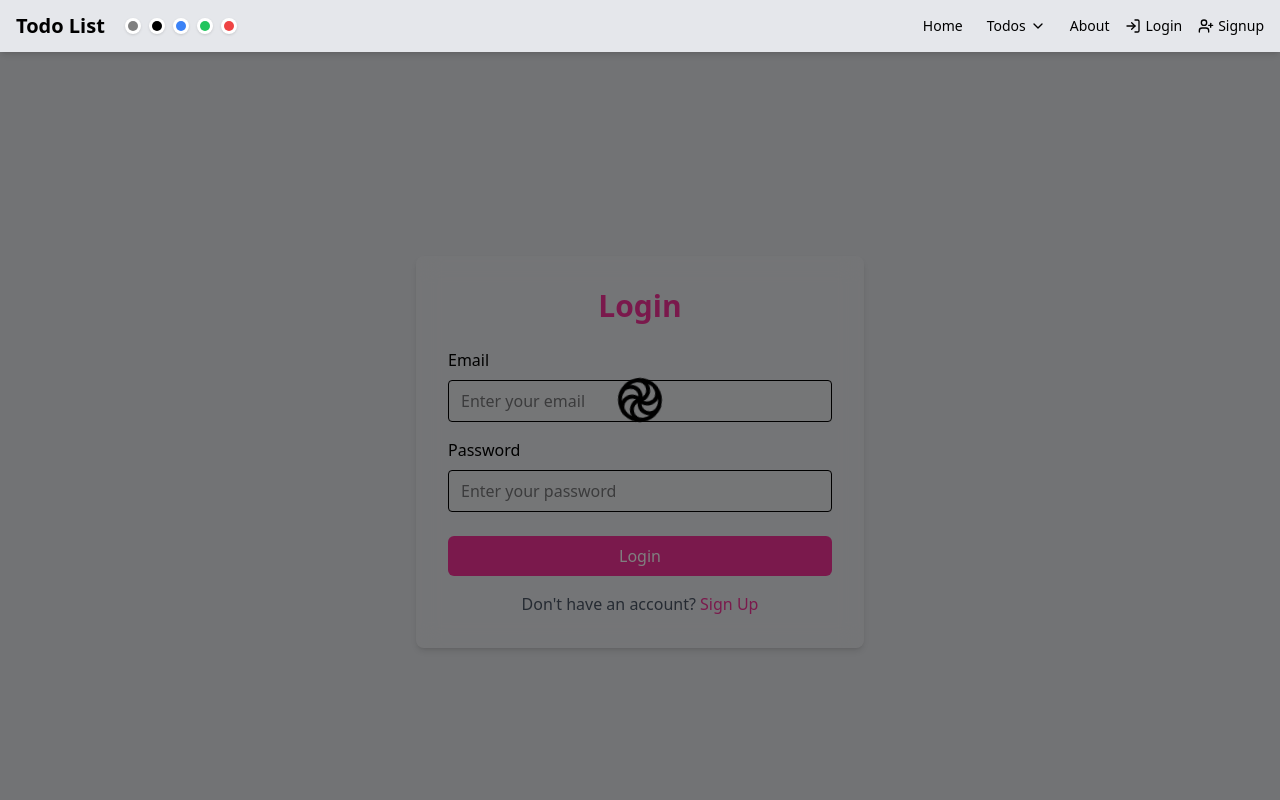
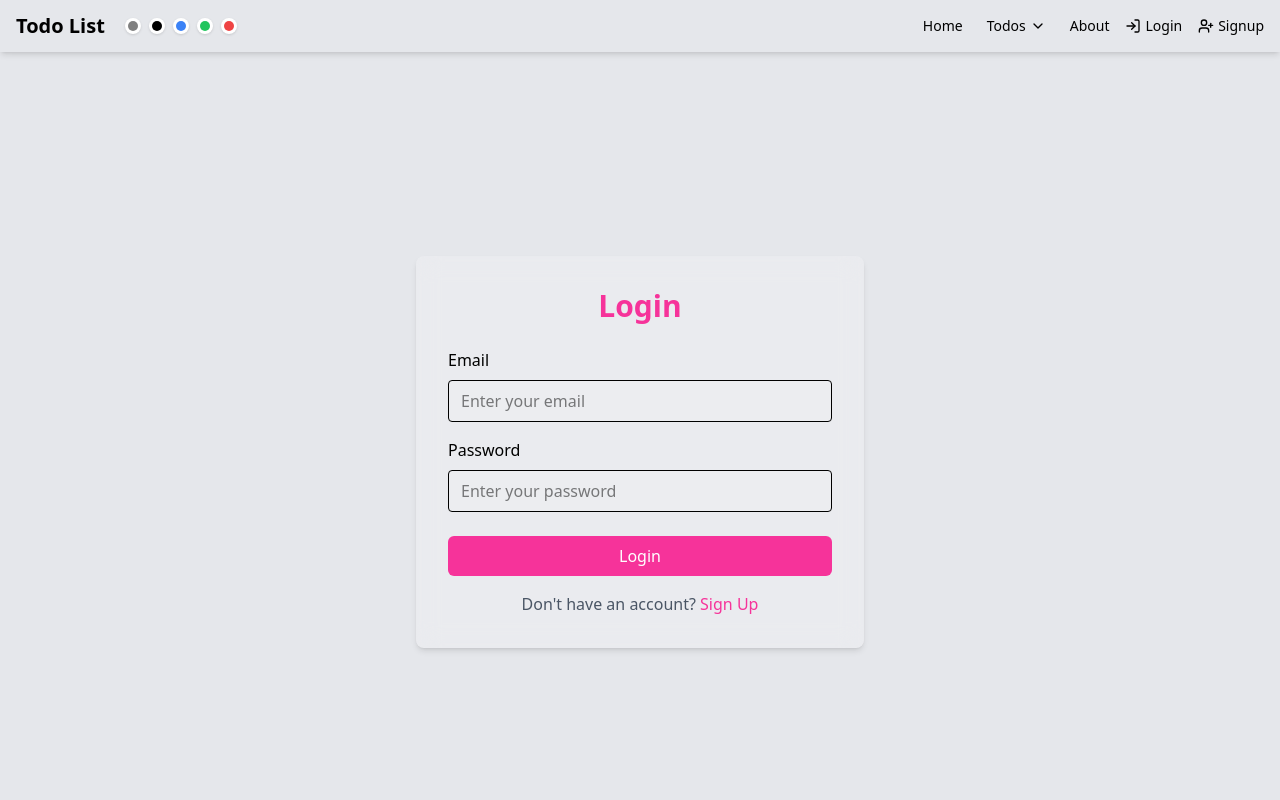
Before and after one commit to PraveenGupta11001/daily-todos, a React (Vite) app in the folder frontend/todoList/: page /login in a window 1280 px wide. Shown: the top 800 px of the page. Built offline with nearby package versions, Linux system fonts and the light colour scheme.

Commit message:
including suggestion features using llama-70B LLM Model

```diff
--- a/frontend/todoList/src/App.jsx
+++ b/frontend/todoList/src/App.jsx
@@ -1,35 +1,31 @@
 import React, { useState, useEffect } from 'react';
-import { BrowserRouter, useLocation } from 'react-router-dom';
+import { BrowserRouter, useLocation, useNavigationType } from 'react-router-dom';
 import { useSelector } from 'react-redux';
 import AppRoutes from './routes/AppRoutes';
 import Footer from './components/Footer';
 import Navbar from './components/Navbar';
-import { LoaderPinwheel } from 'lucide-react';
 import { motion } from 'framer-motion';
+import Loader from '../src/assets/Loader.webp';
 
 import './App.css';
 
-function ScrollReloadAndLoad() {
+function ScrollAndLoad() {
   const location = useLocation();
+  const navigationType = useNavigationType();
   const [isLoading, setIsLoading] = useState(false);
-  const currentTheme = useSelector((state) => state.theme.currentTheme);
 
   useEffect(() => {
-    // Show loader and reload on URL change
-    const handleRouteChange = () => {
-      setIsLoading(true);
-      window.scrollTo(0, 0); // Scroll to top
-      window.location.reload(); // Reload the page
-    };
+    // Show loader during navigation
+    setIsLoading(true);
+    window.scrollTo(0, 0); // Scroll to top
 
-    handleRouteChange();
+    // Simulate a loading delay (e.g., for data fetching or transition)
+    const timer = setTimeout(() => {
+      setIsLoading(false);
+    }, 500); // Adjust the delay as needed
 
-    // Since the page reloads, we don't need to hide the loader here
-    // The browser reset will handle it
-  }, [location.pathname]);
-
-  // Loader color based on theme
-  const loaderColor = currentTheme.backgroundColor === 'bg-gray-200' ? '#000000' : '#ffffff';
+    return () => clearTimeout(timer); // Cleanup timer on unmount
+  }, [location.pathname, navigationType]); // Trigger on path or navigation type change
 
   return (
     <>
@@ -41,10 +37,10 @@ function ScrollReloadAndLoad() {
           exit={{ opacity: 0 }}
           transition={{ duration: 0.3 }}
         >
-          <LoaderPinwheel
-            size={48}
-            className="animate-spin"
-            style={{ color: loaderColor }}
+          <img
+            src={Loader}
+            alt="Loading..."
+            className="w-75 animate-spin rounded-full"
           />
         </motion.div>
       )}
@@ -56,7 +52,7 @@ function App() {
   return (
     <div>
       <BrowserRouter future={{ v7_startTransition: true, v7_relativeSplatPaths: true }}>
-        <ScrollReloadAndLoad />
+        <ScrollAndLoad />
         <Navbar />
         <AppRoutes />
         <Footer />
--- a/frontend/todoList/src/components/Navbar.jsx
+++ b/frontend/todoList/src/components/Navbar.jsx
@@ -1,8 +1,9 @@
-import React, { useState, useEffect } from 'react';
+import React, { useState } from 'react';
 import { useSelector, useDispatch } from 'react-redux';
 import { setThemes } from '../features/themes';
+import { clearUser } from '../features/authUser';
 import { themeMap } from '../constants/themeMap';
-import { Circle, X, SquareMenu, User, ChevronDown, List, Plus, Edit, Trash, LogIn, UserPlus, LogOut } from 'lucide-react';
+import { Circle, X, SquareMenu, User, ChevronDown, List, Plus, LogIn, UserPlus, LogOut } from 'lucide-react';
 import { motion, AnimatePresence } from 'framer-motion';
 import { NavLink, useNavigate } from 'react-router-dom';
 
@@ -10,15 +11,10 @@ export default function Navbar() {
   const dispatch = useDispatch();
   const navigate = useNavigate();
   const currentTheme = useSelector((state) => state.theme.currentTheme);
+  const isLoggedIn = useSelector((state) => state.auth.isLoggedIn); // Use Redux state
   const [isMenuOpen, setIsMenuOpen] = useState(false);
   const [isTodosOpen, setIsTodosOpen] = useState(false);
-  const [isLoggedIn, setIsLoggedIn] = useState(false);
-
-  // Check if user is logged in by verifying the token in localStorage
-  useEffect(() => {
-    const token = localStorage.getItem('token');
-    setIsLoggedIn(!!token);
-  }, []);
+  const [isUserDropdownOpen, setIsUserDropdownOpen] = useState(false); // State for user dropdown
 
   // Text color: black for light theme, white for dark themes
   const textColor = currentTheme.backgroundColor === 'bg-gray-200' ? 'text-black' : 'text-white';
@@ -86,8 +82,6 @@ export default function Navbar() {
   const todosSubmenu = [
     { name: 'Todo List', path: '/todos', icon: <List size={16} className="mr-1 inline" /> },
     { name: 'Add Todo', path: '/todos/add', icon: <Plus size={16} className="mr-1 inline" /> },
-    // { name: 'Edit Todo', path: '/todos/edit', icon: <Edit size={16} className="mr-1 inline" /> },
-    // { name: 'Delete Todo', path: '/todos/delete', icon: <Trash size={16} className="mr-1 inline" /> },
   ];
 
   // Auth links
@@ -99,7 +93,8 @@ export default function Navbar() {
   // Handle logout
   const handleLogout = () => {
     localStorage.removeItem('token');
-    setIsLoggedIn(false);
+    dispatch(clearUser()); // Update Redux state
+    setIsUserDropdownOpen(false); // Close dropdown on logout
     navigate('/login');
   };
 
@@ -193,16 +188,26 @@ export default function Navbar() {
           <div className="flex items-center gap-4">
             {isLoggedIn ? (
               <motion.div
-                className="relative group"
+                className="relative"
+                onMouseEnter={() => setIsUserDropdownOpen(true)}
+                onMouseLeave={() => setIsUserDropdownOpen(false)}
+              >
+                <motion.span
+                  className="flex items-center cursor-pointer"
                   whileHover={{ scale: 1.1 }}
                   whileTap={{ scale: 0.95 }}
                 >
-                <span className="flex items-center cursor-pointer">
                   <User size={20} className={`mr-1 ${textColor}`} />
                   <span className="text-sm font-medium">User</span>
-                </span>
+                </motion.span>
+                <AnimatePresence>
+                  {isUserDropdownOpen && (
                     <motion.ul
-                  className={`${dropdownBg} absolute top-full right-0 mt-2 w-32 rounded-md shadow-lg backdrop-blur-sm z-50 hidden group-hover:block`}
+                      className={`${dropdownBg} absolute top-full right-0 mt-2 w-32 rounded-md shadow-lg backdrop-blur-sm z-50`}
+                      variants={dropdownVariants}
+                      initial="hidden"
+                      animate="visible"
+                      exit="exit"
                     >
                       <motion.li
                         className="px-4 py-2 hover:text-pink-500 transition-colors"
@@ -217,6 +222,8 @@ export default function Navbar() {
                         </button>
                       </motion.li>
                     </motion.ul>
+                  )}
+                </AnimatePresence>
               </motion.div>
             ) : (
               <ul className="flex gap-4 text-sm font-medium">
--- a/frontend/todoList/src/features/authUser.js
+++ b/frontend/todoList/src/features/authUser.js
@@ -1,8 +1,8 @@
-// src/features/authUser.js
-import { createAsyncThunk, createSlice } from '@reduxjs/toolkit';
+import { createSlice } from '@reduxjs/toolkit';
 
 const initialState = {
-    user: null
+  user: null,
+  isLoggedIn: !!localStorage.getItem('token'), // Check token on app load
 };
 
 const authUserSlice = createSlice({
@@ -11,12 +11,14 @@ const authUserSlice = createSlice({
   reducers: {
     setUser: (state, action) => {
       state.user = action.payload;
+      state.isLoggedIn = true;
     },
     clearUser: (state) => {
       state.user = null;
+      state.isLoggedIn = false;
     },
   },
 });
 
-export const {setUser, clearUser} = authUserSlice.actions;
+export const { setUser, clearUser } = authUserSlice.actions;
 export default authUserSlice.reducer;
--- a/frontend/todoList/src/pages/Login.jsx
+++ b/frontend/todoList/src/pages/Login.jsx
@@ -1,9 +1,11 @@
 import React, { useState } from 'react';
-import { useSelector } from 'react-redux';
+import { useSelector, useDispatch } from 'react-redux';
 import { NavLink, useNavigate } from 'react-router-dom';
 import { motion } from 'framer-motion';
+import { setUser } from '../features/authUser';
 
 export default function Login() {
+  const dispatch = useDispatch();
   const navigate = useNavigate();
   const currentTheme = useSelector((state) => state.theme.currentTheme);
   const [email, setEmail] = useState('');
@@ -35,6 +37,7 @@ export default function Login() {
       const data = await response.json();
       if (response.ok) {
         localStorage.setItem('token', data.access_token);
+        dispatch(setUser({ email })); // Update Redux state
         navigate('/todos');
       } else {
         setError(data.detail || 'Login failed');
--- a/frontend/todoList/src/pages/TodoEdit.jsx
+++ b/frontend/todoList/src/pages/TodoEdit.jsx
@@ -14,7 +14,7 @@ export default function TodoEdit() {
   const [suggestions, setSuggestions] = useState(null);
   const [isLoadingSuggestions, setIsLoadingSuggestions] = useState(false);
 
-  const BACKEND_URL = import.meta.env.VITE_BACKEND_URL || 'https://we-connect-nifx.onrender.com';
+  const BACKEND_URL = import.meta.env.SUGGESTION_BACKEND_URL || 'https://we-connect-nifx.onrender.com';
 
   const getErrorMessage = (errorData) => {
     if (typeof errorData === 'string') return errorData;
--- a/frontend/todoList/src/pages/TodoForm.jsx
+++ b/frontend/todoList/src/pages/TodoForm.jsx
@@ -13,7 +13,7 @@ export default function TodoForm() {
   const [suggestions, setSuggestions] = useState(null);
   const [isLoadingSuggestions, setIsLoadingSuggestions] = useState(false);
 
-  const BACKEND_URL = import.meta.env.VITE_BACKEND_URL || 'https://we-connect-nifx.onrender.com';
+  const BACKEND_URL = import.meta.env.SUGGESTION_BACKEND_URL || 'https://we-connect-nifx.onrender.com';
 
   const getErrorMessage = (errorData) => {
     if (typeof errorData === 'string') return errorData;
@@ -76,6 +76,7 @@ export default function TodoForm() {
         const chunk = decoder.decode(value);
         const lines = chunk.split('\n').filter((line) => line.trim());
         for (const line of lines) {
+          // console.log('Received chunk:', line); // Debugging line
           try {
             const data = JSON.parse(line);
             if (data.response) {
```
Also changed, not shown: frontend/todoList/src/assets/Loader.webp (added). Lines whose indentation alone changed are shown as unchanged.
